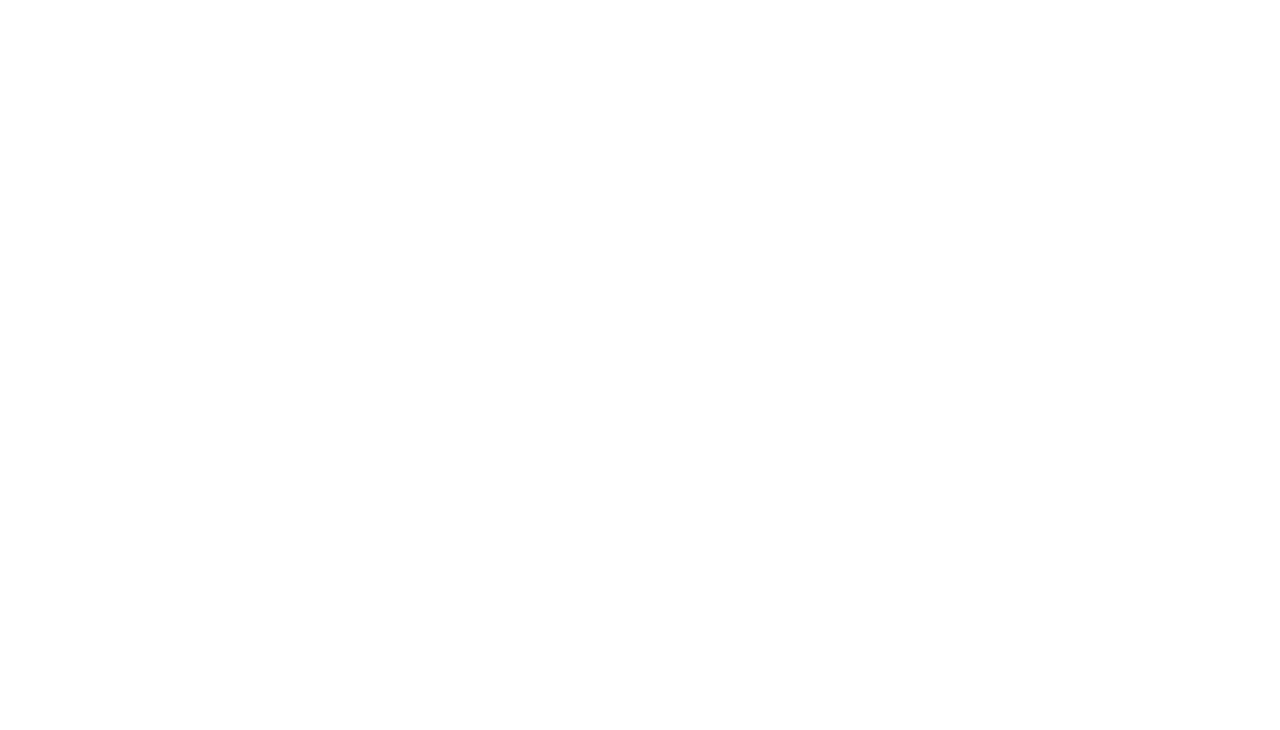
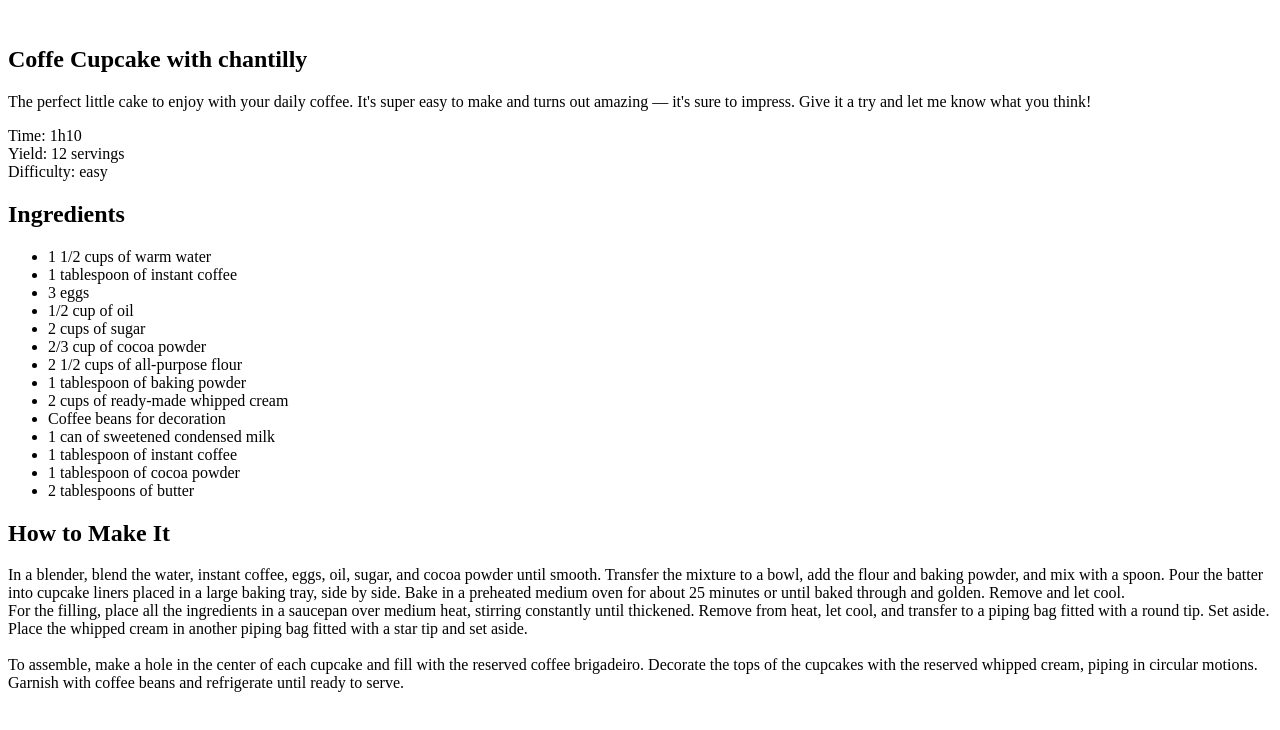
Before and after one commit to ThalesBismara/Projeto, a plain HTML site: page index.html in a window 1280 px wide. Drawn offline with Linux system fonts and the light colour scheme.

Commit message:
Building HTML Structure

```diff
--- a/index.html
+++ b/index.html
@@ -6,6 +6,49 @@
     <title>Página de Receita</title>
 </head>
 <body>
+    <div id="page">
+        <img src="" alt="">
+        <main>
+            <section id="about">
+                <h1>Coffe Cupcake with chantilly</h1>
+                <p>
+                    The perfect little cake to enjoy with your daily coffee. It's super easy to make and turns out amazing — it's sure to impress. Give it a try and let me know what you think!
+                </p>
 
+                <p>
+                    Time: 1h10 <br>
+                    Yield: 12 servings <br>
+                    Difficulty: easy
+                </p>
+            </section>
+            <section id="ingredients"></section>
+            <h2>Ingredients</h2>
+            <ul>
+            <li>1 1/2 cups of warm water</li>
+            <li>1 tablespoon of instant coffee</li>
+            <li>3 eggs</li>
+            <li>1/2 cup of oil</li>
+            <li>2 cups of sugar</li>
+            <li>2/3 cup of cocoa powder</li>
+            <li>2 1/2 cups of all-purpose flour</li>
+            <li>1 tablespoon of baking powder</li>
+            <li>2 cups of ready-made whipped cream</li>
+            <li>Coffee beans for decoration</li>
+            <li>1 can of sweetened condensed milk</li>
+            <li>1 tablespoon of instant coffee</li>
+            <li>1 tablespoon of cocoa powder</li>
+            <li>2 tablespoons of butter</li>
+            </ul>
+            <section id="How to Make it"></section>
+            <h2>How to Make It</h2>
+            <p>
+                In a blender, blend the water, instant coffee, eggs, oil, sugar, and cocoa powder until smooth. Transfer the mixture to a bowl, add the flour and baking powder, and mix with a spoon. Pour the batter into cupcake liners placed in a large baking tray, side by side. Bake in a preheated medium oven for about 25 minutes or until baked through and golden. Remove and let cool.<br>
+
+                For the filling, place all the ingredients in a saucepan over medium heat, stirring constantly until thickened. Remove from heat, let cool, and transfer to a piping bag fitted with a round tip. Set aside. Place the whipped cream in another piping bag fitted with a star tip and set aside.<br><br>
+
+                To assemble, make a hole in the center of each cupcake and fill with the reserved coffee brigadeiro. Decorate the tops of the cupcakes with the reserved whipped cream, piping in circular motions. Garnish with coffee beans and refrigerate until ready to serve.
+            </p>
+        </main>
+    </div>
 </body>
 </html>
```
